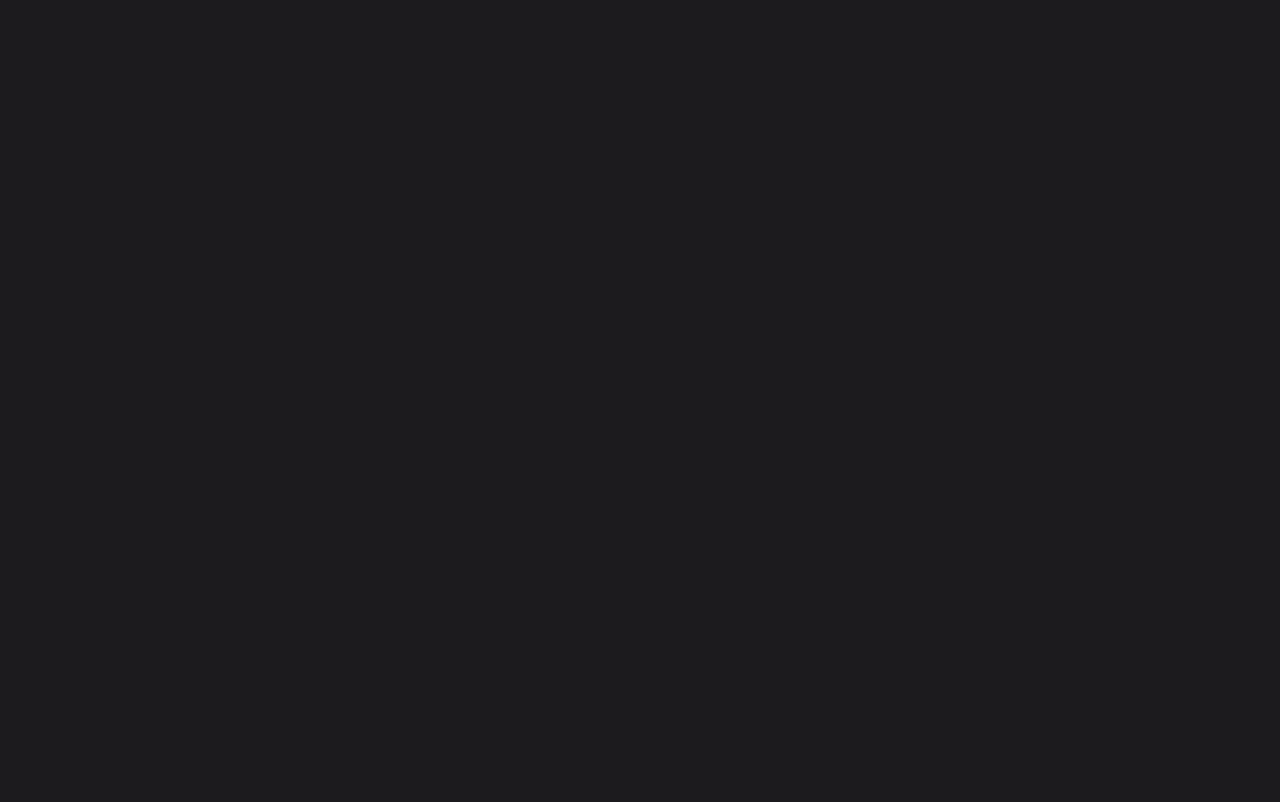
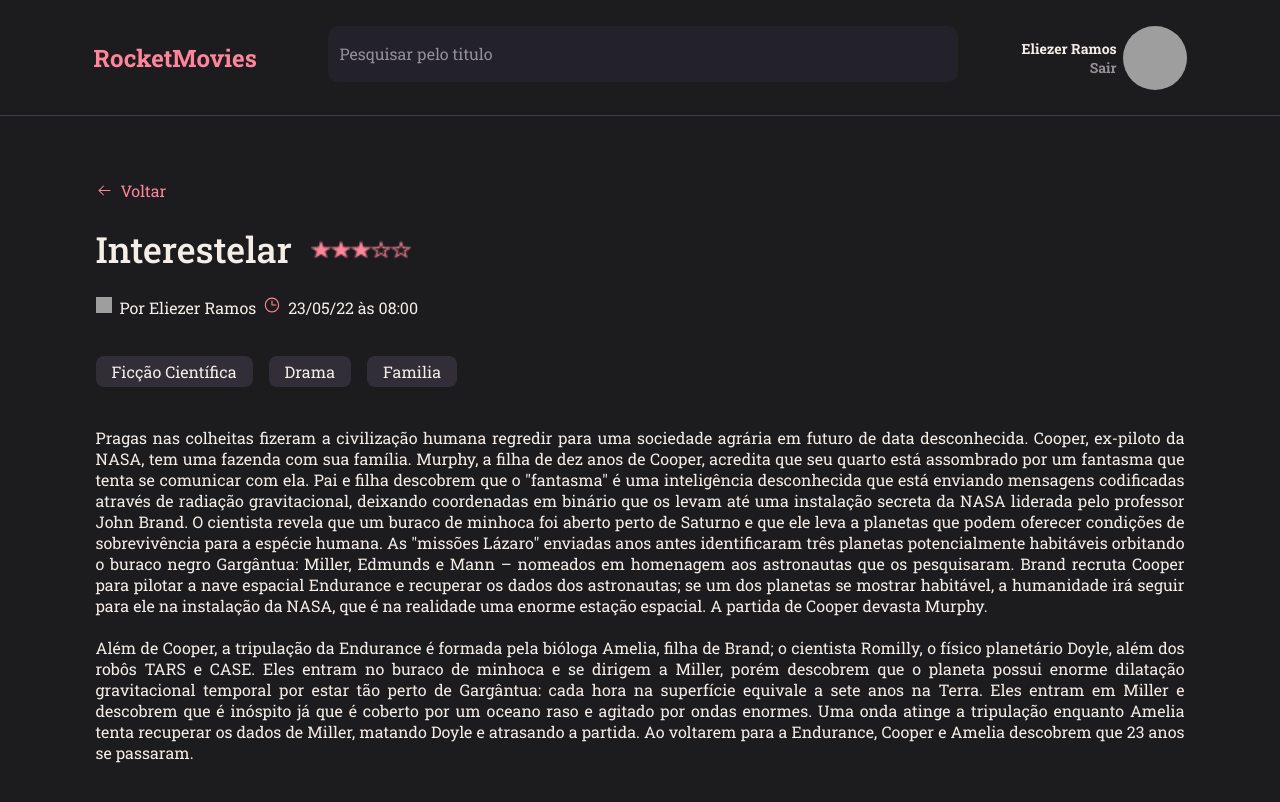
Before and after one commit to eliezer-dev/rocketmovies-front-reactjs, a React (Vite) app: page /movie/1 in a window 1280 px wide. Before the commit this address had no page. Shown: the top 802 px of the page. Built offline with nearby package versions, Linux system fonts and the light colour scheme; grey boxes are pictures that could not be loaded.

Commit message:
Desenvolvimento da pagina MoviesPreview com a descrição do filme mocado.

```diff
--- a/src/components/Synopsis/index.jsx
+++ b/src/components/Synopsis/index.jsx
@@ -1,9 +1,11 @@
 import { Container } from "./styles";
 import { Tag } from "../Tag";
 import { Rating } from "../Rating";
+import { Link } from "react-router-dom";
 
 export function Synopsis({data, className, ...rest}){
     return (
+        <Link to="/movie/1">
         <Container>
             <h2>{data.title}</h2>
             <Rating className={className} ratingnumber={data.ratingnumber}/>
@@ -18,6 +20,7 @@
                 </footer>
             }
         </Container>
+        </Link>
     )
 
 }
--- a/src/components/Synopsis/styles.js
+++ b/src/components/Synopsis/styles.js
@@ -13,6 +13,7 @@
         color: ${({theme}) => theme.COLORS.WHITE}
 
     }
+
     > p {
         margin-top: 15px;
         width: 100%;
@@ -24,11 +25,17 @@
         -webkit-box-orient: vertical
     }
 
-    >footer {
+    > footer {
         margin-top: 20px;
         display:flex;
-        gap: 8px
+        gap: 8px;
 
+        > span {
+            color: ${({theme}) => theme.COLORS.WHITE};
+            font-size: 12px;
+            font-weight: 400;
+            text-align: center;
+        }
     }
     > .stars {
         display: inline-block;
--- a/src/pages/MoviePreview/index.jsx
+++ b/src/pages/MoviePreview/index.jsx
@@ -1,9 +1,43 @@
-import { Container } from "./styles";
+import { Link } from "react-router-dom";
+import { Header } from "../../components/Header";
+import { Autor, Container, Content, Tags, Title } from "./styles";
+import ArrowLeft from "../../assets/shared/ArrowLeft.svg"
+import { Rating } from "../../components/Rating";
+import Vector from "../../assets/pages/MoviePreview/Vector.svg"
+import { Tag } from "../../components/Tag";
 
 export function MoviePreview()  {
     return (
+        <Container>
+            <Header/>
+            <Content>
+                <Link to="/"> <img src={ArrowLeft} alt="Seta para a esquerda"/> Voltar</Link>
+                <Title>
+                    <h1>Interestelar</h1>
+                    <Rating
+                        ratingnumber="3"
+                    />
+                </Title>
+                <Autor>
+                    <img src="https://github.com/eliezer-dev.png" alt="Foto do autor do artigo"/>
+                    <p>Por Eliezer Ramos</p>
+                    <img src={Vector} alt="Imagem de um relógio" />
+                    <p>23/05/22 às 08:00</p>
 
-        <Container>
+                </Autor>
+                <Tags>
+                    <Tag name="Ficção Científica"/>
+                    <Tag name="Drama"/>
+                    <Tag name="Familia"/>
+                </Tags>
+               <p>
+                    Pragas nas colheitas fizeram a civilização humana regredir para uma sociedade agrária em futuro de data desconhecida. Cooper, ex-piloto da NASA, tem uma fazenda com sua família. Murphy, a filha de dez anos de Cooper, acredita que seu quarto está assombrado por um fantasma que tenta se comunicar com ela. Pai e filha descobrem que o &quot;fantasma&quot; é uma inteligência desconhecida que está enviando mensagens codificadas através de radiação gravitacional, deixando coordenadas em binário que os levam até uma instalação secreta da NASA liderada pelo professor John Brand. O cientista revela que um buraco de minhoca foi aberto perto de Saturno e que ele leva a planetas que podem oferecer condições de sobrevivência para a espécie humana. As &quot;missões Lázaro&quot; enviadas anos antes identificaram três planetas potencialmente habitáveis orbitando o buraco negro Gargântua: Miller, Edmunds e Mann – nomeados em homenagem aos astronautas que os pesquisaram. Brand recruta Cooper para pilotar a nave espacial Endurance e recuperar os dados dos astronautas; se um dos planetas se mostrar habitável, a humanidade irá seguir para ele na instalação da NASA, que é na realidade uma enorme estação espacial. A partida de Cooper devasta Murphy. <br></br>
+                    <br></br>
+                    Além de Cooper, a tripulação da Endurance é formada pela bióloga Amelia, filha de Brand; o cientista Romilly, o físico planetário Doyle, além dos robôs TARS e CASE. Eles entram no buraco de minhoca e se dirigem a Miller, porém descobrem que o planeta possui enorme dilatação gravitacional temporal por estar tão perto de Gargântua: cada hora na superfície equivale a sete anos na Terra. Eles entram em Miller e descobrem que é inóspito já que é coberto por um oceano raso e agitado por ondas enormes. Uma onda atinge a tripulação enquanto Amelia tenta recuperar os dados de Miller, matando Doyle e atrasando a partida. Ao voltarem para a Endurance, Cooper e Amelia descobrem que 23 anos se passaram.
+
+               </p>
+
+            </Content>
 
         </Container>
 
--- a/src/pages/MoviePreview/styles.js
+++ b/src/pages/MoviePreview/styles.js
@@ -3,3 +3,77 @@
 export const Container = styled.div`
 
 `;
+
+
+export const Content = styled.div`
+    margin: 40px auto 0;
+    width: 1137px;
+    padding: 24px;
+    height: 650px;
+    overflow-y: auto;
+
+    > a {
+            display: flex;
+            align-items: center;
+            gap: 8px;
+            color: ${({theme}) => theme.COLORS.PINK}
+        }
+
+    > p {
+        margin-top: 40px;
+        color: ${({theme}) => theme.COLORS.WHITE};;
+        text-align: justify;
+        font-size: 16px;
+        font-weight: 400;
+    }
+`;
+
+export const Title = styled.div`
+    margin-top: 24px;
+    display: flex;
+
+    > h1 {
+        color: ${({theme}) => theme.COLORS.WHITE};
+        font-size: 36px;
+        font-weight: 500;
+    }
+
+    > span {
+        margin-left: 19px;
+        display: flex;
+        align-items: center;
+        > img {
+            width: 20px;
+            height: 20px;
+        }
+    }
+
+
+
+`;
+
+export const Autor = styled.div`
+    padding-right: 24px;
+    margin-top: 24px;
+    height: 19px;
+    width: 100%;
+    display: flex;
+    gap: 8px;
+    >img {
+        height: 16px;
+        width: 16px;
+    }
+
+    > p {
+        color: ${({theme}) => theme.COLORS.WHITE};
+        text-align: justify;
+        font-size: 16px;
+        font-weight: 400;
+    }
+`;
+
+export const Tags = styled.div`
+    margin-top:40px;
+    display: flex;
+    gap:16px
+`;
--- a/src/pages/NewMovie/index.jsx
+++ b/src/pages/NewMovie/index.jsx
@@ -3,7 +3,7 @@
 import { Button } from "../../components/Button";
 import { Input } from "../../components/Input";
 import { Container, Form } from "./styles";
-import ArrowLeft from "../../assets/pages/NewMovie/ArrowLeft.svg"
+import ArrowLeft from "../../assets/shared/ArrowLeft.svg"
 import { Markdown } from "../../components/Markdown";
 
 export function NewMovie(){
--- /dev/null
+++ b/src/pages/Perfil/styles.js
@@ -0,0 +1,5 @@
+import styled from "styled-components";
+
+export const Container = styled.div`
+
+`;
--- a/src/routes/app.routes.jsx
+++ b/src/routes/app.routes.jsx
@@ -1,6 +1,7 @@
  import { Routes, Route} from 'react-router-dom';
  import { Home} from '../pages/Home'
 import { NewMovie } from '../pages/NewMovie';
+import { MoviePreview } from '../pages/MoviePreview';
 // import { New} from '../pages/New'
 
 // import { Profile} from '../pages/Profile'
@@ -11,6 +12,7 @@
         <Routes>
             <Route path="/" element={<Home/>} />
             <Route path="/new" element={<NewMovie/>} />
+            <Route path="/movie/:id" element={<MoviePreview/>} />
             {/*
             <Route path="/profile" element={<Profile/>} />
             <Route path="/details/:id" element={<Details />} /> */}
```
Also changed, not shown: src/pages/Perfil/index.jsx (added, +9 -0 lines), src/assets/pages/MoviePreview/Vector.svg (added), src/assets/shared/ArrowLeft.svg (renamed from src/assets/pages/NewMovie/ArrowLeft.svg).
